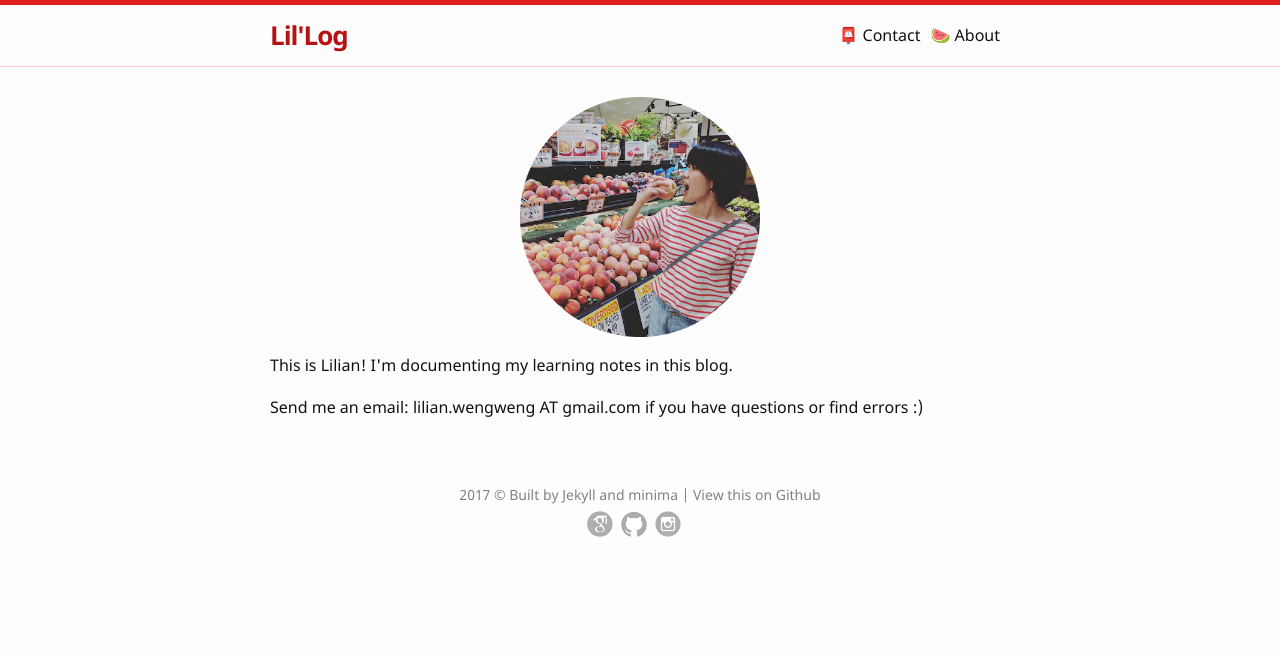
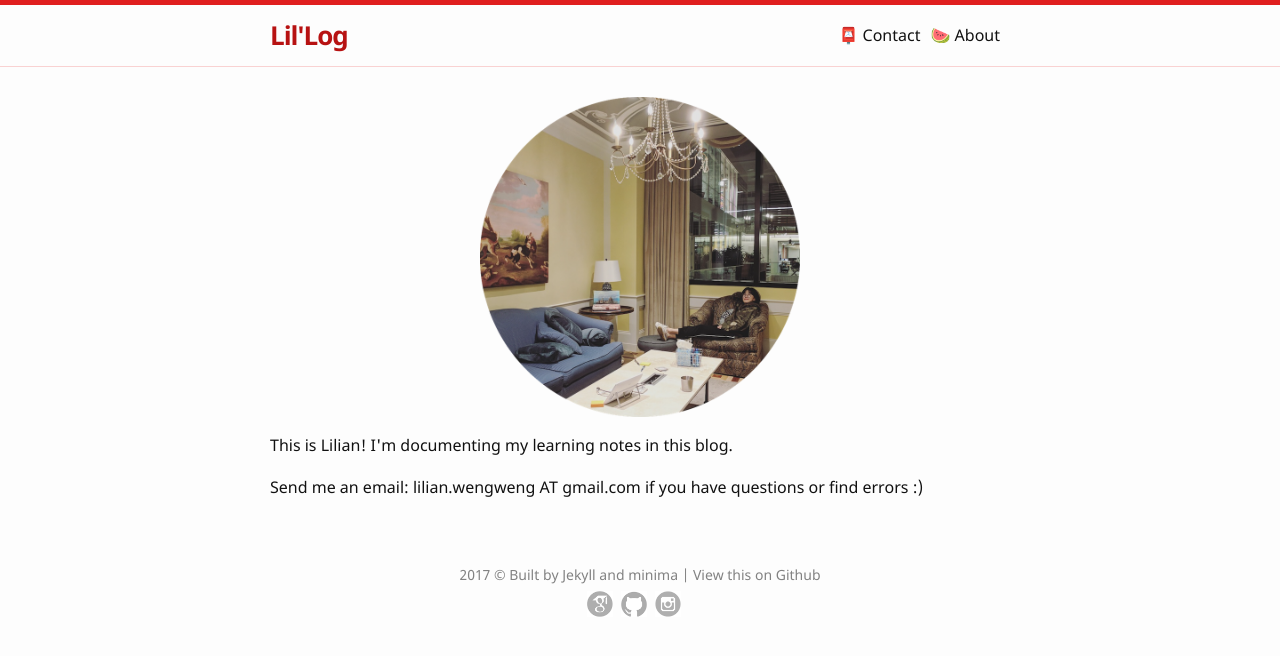
Before and after one commit to lilianweng/lil-log, a Jekyll site: the page built from contact.html, in a window 1280 px wide. Shown: the top 656 px of the page. Built offline with Jekyll 4.4.1, drawn with Linux system fonts in a browser that asks for light colours.

Commit message:
use a new contact photo

```diff
--- a/contact.html
+++ b/contact.html
@@ -2,7 +2,7 @@
 layout: default
 ---
 
-<img src="{{ '/assets/images/profile_peach.png' | relative_url }}" width="240" height="240" />
+<img src="{{ '/assets/images/profile_photo.png' | relative_url }}" width="320" height="320" />
 
 <p />
 <p>This is Lilian! I'm documenting my learning notes in this blog.</p>
```
Also changed, not shown: assets/images/profile_peach.png (deleted), assets/images/profile_photo.png (added).
